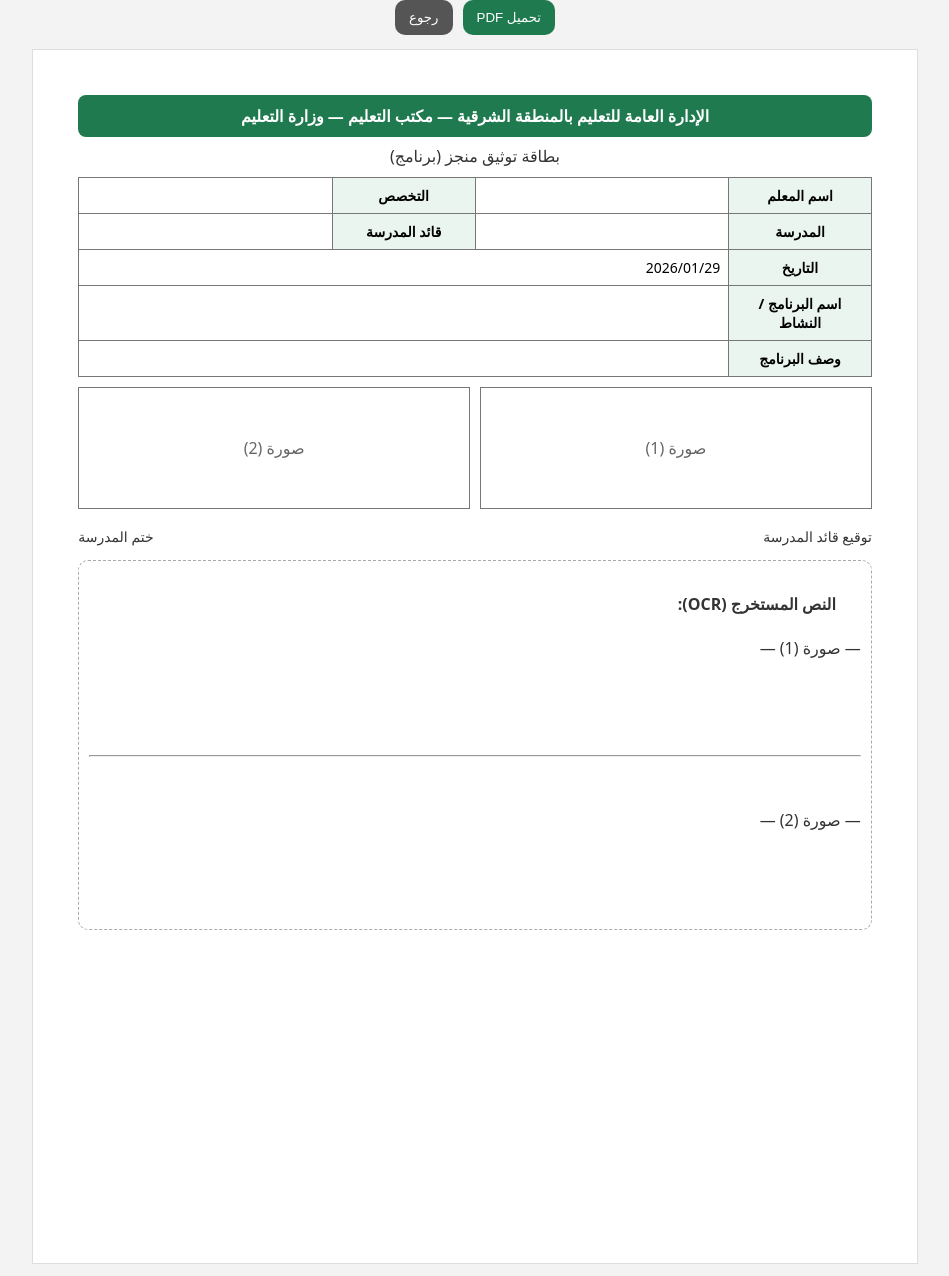
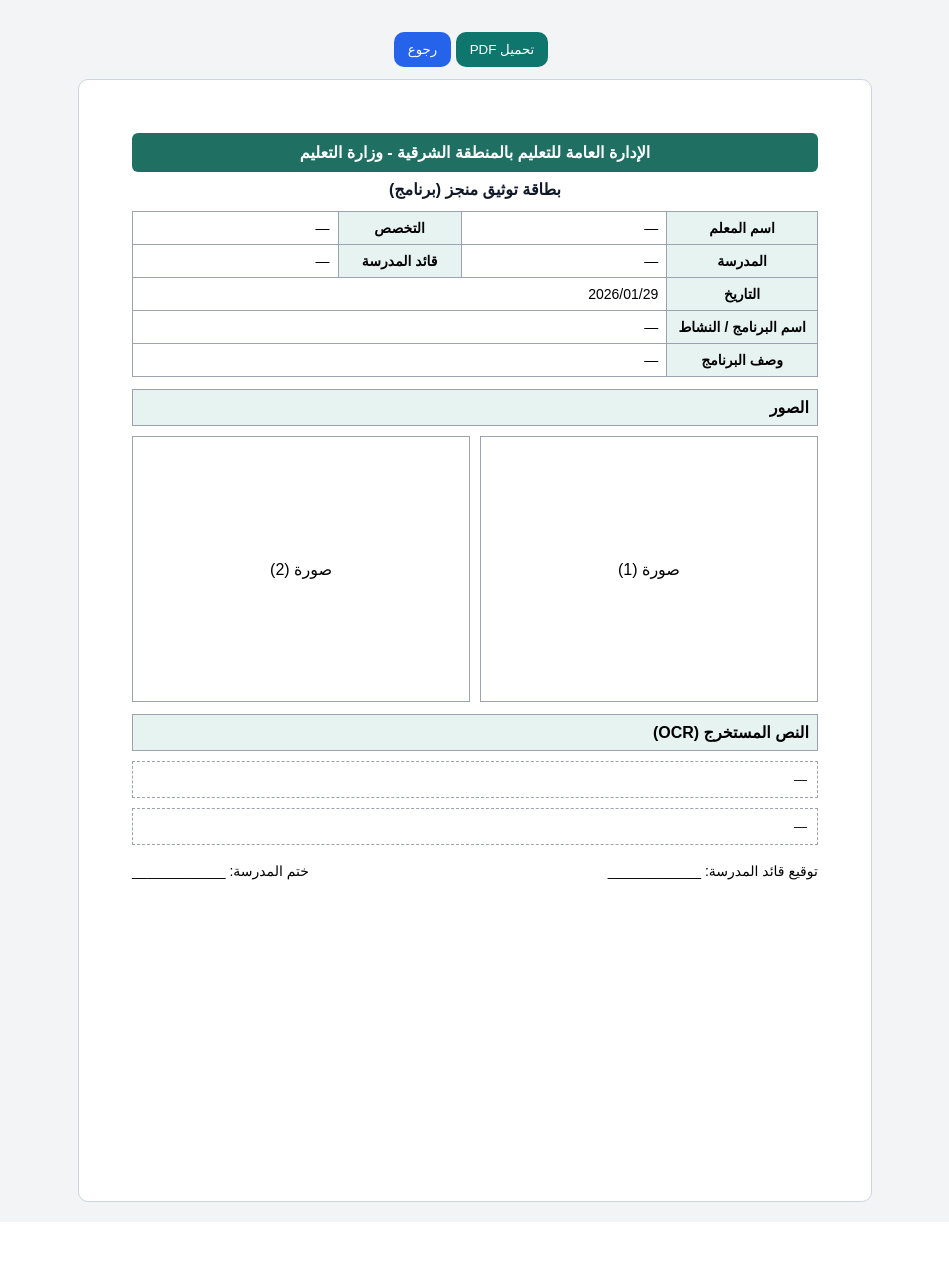
Before and after one commit to aliasiriiii/Evidence-ai, a Flask app: template templates/result.html in a window 1280 px wide. Shown: the whole page, without its empty margins (165-1114 px from the left). After the commit the page ends 1202 px from the top, so only its background shows below. Run offline with Flask 3, Linux system fonts and the light colour scheme; the template is opened without the code that fills it, so the values that code supplies are empty.

Commit message:
Update result.html

```diff
--- a/templates/result.html
+++ b/templates/result.html
@@ -2,106 +2,127 @@
 <html lang="ar" dir="rtl">
 <head>
   <meta charset="utf-8" />
-  <meta name="viewport" content="width=device-width, initial-scale=1" />
-  <title>بطاقة توثيق منجز</title>
+  <meta name="viewport" content="width=device-width,initial-scale=1" />
+  <title>بطاقة توثيق</title>
+  <style>
+    body{font-family:Arial, sans-serif; background:#f3f4f6; margin:0; padding:20px;}
+    .page{
+      width:210mm; min-height:297mm;
+      margin:auto; background:#fff;
+      border:1px solid #cbd5e1; border-radius:10px;
+      padding:14mm;
+      box-sizing:border-box;
+    }
+    .header{
+      background:#1f6f63; color:#fff; padding:10px 14px; border-radius:6px;
+      text-align:center; font-weight:bold;
+    }
+    .subheader{ text-align:center; margin-top:8px; color:#111827; font-weight:bold;}
+    table{width:100%; border-collapse:collapse; margin-top:12px; font-size:14px}
+    td,th{border:1px solid #9ca3af; padding:8px; vertical-align:top}
+    th{background:#e7f3f0}
+    .section-title{
+      background:#e7f3f0; border:1px solid #9ca3af;
+      padding:8px; margin-top:12px; font-weight:bold
+    }
+    .images{display:grid; grid-template-columns:1fr 1fr; gap:10px; margin-top:10px;}
+    .imgbox{border:1px solid #9ca3af; height:70mm; display:flex; align-items:center; justify-content:center; overflow:hidden}
+    .imgbox img{width:100%; height:100%; object-fit:cover}
+    .sign{display:flex; justify-content:space-between; margin-top:18px; font-size:14px}
+    .btns{margin:12px 0; text-align:center}
+    .btn{background:#2563eb;color:#fff;border:0;padding:10px 14px;border-radius:10px;cursor:pointer}
+    .btn2{background:#0f766e;color:#fff;border:0;padding:10px 14px;border-radius:10px;cursor:pointer;margin-right:8px}
+    .ocrbox{border:1px dashed #9ca3af; padding:10px; margin-top:10px; white-space:pre-wrap; font-size:13px}
+    .err{color:#b91c1c; font-weight:bold; margin-top:8px}
 
-  <style>
-    body { font-family: system-ui, -apple-system, "Segoe UI", Arial; background:#f3f3f3; margin: 0; }
-    .page { width: 210mm; min-height: 297mm; background:#fff; margin: 12px auto; padding: 12mm; border: 1px solid #ddd; }
-
-    .headerBar { background:#1f7a4f; color:#fff; padding: 10px 14px; border-radius: 8px; text-align:center; font-weight:700; }
-    .subHeader { text-align:center; margin: 8px 0 10px; color:#333; }
-
-    table { width:100%; border-collapse:collapse; font-size:14px; }
-    td, th { border:1px solid #777; padding: 8px; vertical-align:middle; }
-    th { background:#eaf5ef; width: 18%; }
-
-    .sectionTitle { background:#eaf5ef; font-weight:700; }
-    .boxes { display:grid; grid-template-columns: 1fr 1fr; gap: 10px; margin-top: 10px; }
-    .imgBox { border:1px solid #777; height: 120px; display:flex; align-items:center; justify-content:center; color:#666; }
-    .footerRow { display:flex; justify-content:space-between; margin-top: 18px; font-size:14px; color:#333; }
-    .btns { width:210mm; margin: 0 auto 14px; display:flex; gap:10px; justify-content:center; }
-    .btn { background:#1f7a4f; color:#fff; border:0; padding:10px 14px; border-radius:10px; cursor:pointer; }
-    .btn2 { background:#555; }
-
-    .ocr { margin-top: 14px; padding: 10px; border:1px dashed #aaa; border-radius: 10px; color:#333; white-space:pre-wrap; }
-
-    @media print {
-      body { background:#fff; }
-      .btns { display:none !important; }
-      .page { margin: 0; border:0; }
+    /* طباعة PDF */
+    @media print{
+      body{background:#fff; padding:0}
+      .btns{display:none}
+      .page{border:none; border-radius:0; width:auto; min-height:auto; padding:10mm}
     }
   </style>
 </head>
-
 <body>
-
   <div class="btns">
-    <button class="btn" onclick="window.print()">تحميل PDF</button>
-    <button class="btn btn2" onclick="location.href='/'">رجوع</button>
+    <button class="btn2" onclick="window.print()">تحميل PDF</button>
+    <button class="btn" onclick="location.href='/'">رجوع</button>
   </div>
 
   <div class="page">
-    <div class="headerBar">الإدارة العامة للتعليم بالمنطقة الشرقية — مكتب التعليم — وزارة التعليم</div>
-    <div class="subHeader">بطاقة توثيق منجز (برنامج)</div>
+    <div class="header">الإدارة العامة للتعليم بالمنطقة الشرقية - وزارة التعليم</div>
+    <div class="subheader">بطاقة توثيق منجز (برنامج)</div>
 
     <table>
       <tr>
-        <th>اسم المعلم</th>
-        <td>{{ teacher_name }}</td>
-        <th>التخصص</th>
-        <td>{{ subject_name }}</td>
+        <th style="width:22%">اسم المعلم</th>
+        <td>{{ teacher or "—" }}</td>
+        <th style="width:18%">التخصص</th>
+        <td>{{ subject or "—" }}</td>
       </tr>
       <tr>
         <th>المدرسة</th>
-        <td>{{ school_name }}</td>
+        <td>{{ school or "—" }}</td>
         <th>قائد المدرسة</th>
-        <td>{{ leader_name }}</td>
+        <td>{{ principal or "—" }}</td>
       </tr>
       <tr>
         <th>التاريخ</th>
-        <td id="todayCell" colspan="3"></td>
+        <td colspan="3"><span id="today"></span></td>
       </tr>
-
       <tr>
-        <th class="sectionTitle">اسم البرنامج / النشاط</th>
-        <td colspan="3">{{ program_name }}</td>
+        <th>اسم البرنامج / النشاط</th>
+        <td colspan="3">{{ program_name or "—" }}</td>
       </tr>
-
       <tr>
-        <th class="sectionTitle">وصف البرنامج</th>
-        <td colspan="3">{{ program_desc }}</td>
+        <th>وصف البرنامج</th>
+        <td colspan="3">{{ program_desc or "—" }}</td>
       </tr>
     </table>
 
-    <div class="boxes">
-      <div class="imgBox">صورة (1)</div>
-      <div class="imgBox">صورة (2)</div>
+    <div class="section-title">الصور</div>
+    <div class="images">
+      <div class="imgbox">
+        {% if img1_url %}
+          <img src="{{ img1_url }}" alt="صورة 1" />
+        {% else %}
+          <div>صورة (1)</div>
+        {% endif %}
+      </div>
+      <div class="imgbox">
+        {% if img2_url %}
+          <img src="{{ img2_url }}" alt="صورة 2" />
+        {% else %}
+          <div>صورة (2)</div>
+        {% endif %}
+      </div>
     </div>
 
-    <div class="footerRow">
-      <div>توقيع قائد المدرسة</div>
-      <div>ختم المدرسة</div>
-    </div>
+    <div class="section-title">النص المستخرج (OCR)</div>
 
-    <div class="ocr">
-      <b>النص المستخرج (OCR):</b>
-      <div>— صورة (1) —</div>
-      <div>{{ extracted_1 }}</div>
-      <hr>
-      <div>— صورة (2) —</div>
-      <div>{{ extracted_2 }}</div>
+    {% if ocr1_err %}
+      <div class="err">صورة (1): {{ ocr1_err }}</div>
+    {% endif %}
+    <div class="ocrbox">{{ ocr1_text or "—" }}</div>
+
+    {% if ocr2_err %}
+      <div class="err">صورة (2): {{ ocr2_err }}</div>
+    {% endif %}
+    <div class="ocrbox">{{ ocr2_text or "—" }}</div>
+
+    <div class="sign">
+      <div>توقيع قائد المدرسة: ____________</div>
+      <div>ختم المدرسة: ____________</div>
     </div>
   </div>
 
   <script>
-    // تاريخ ذكي تلقائي (ميلادي) بصيغة YYYY/MM/DD
+    // تاريخ ذكي تلقائي (ميلادي) بصيغة yyyy/mm/dd
     const d = new Date();
     const yyyy = d.getFullYear();
     const mm = String(d.getMonth()+1).padStart(2,'0');
     const dd = String(d.getDate()).padStart(2,'0');
-    document.getElementById('todayCell').textContent = `${yyyy}/${mm}/${dd}`;
+    document.getElementById('today').textContent = `${yyyy}/${mm}/${dd}`;
   </script>
-
 </body>
 </html>
```
